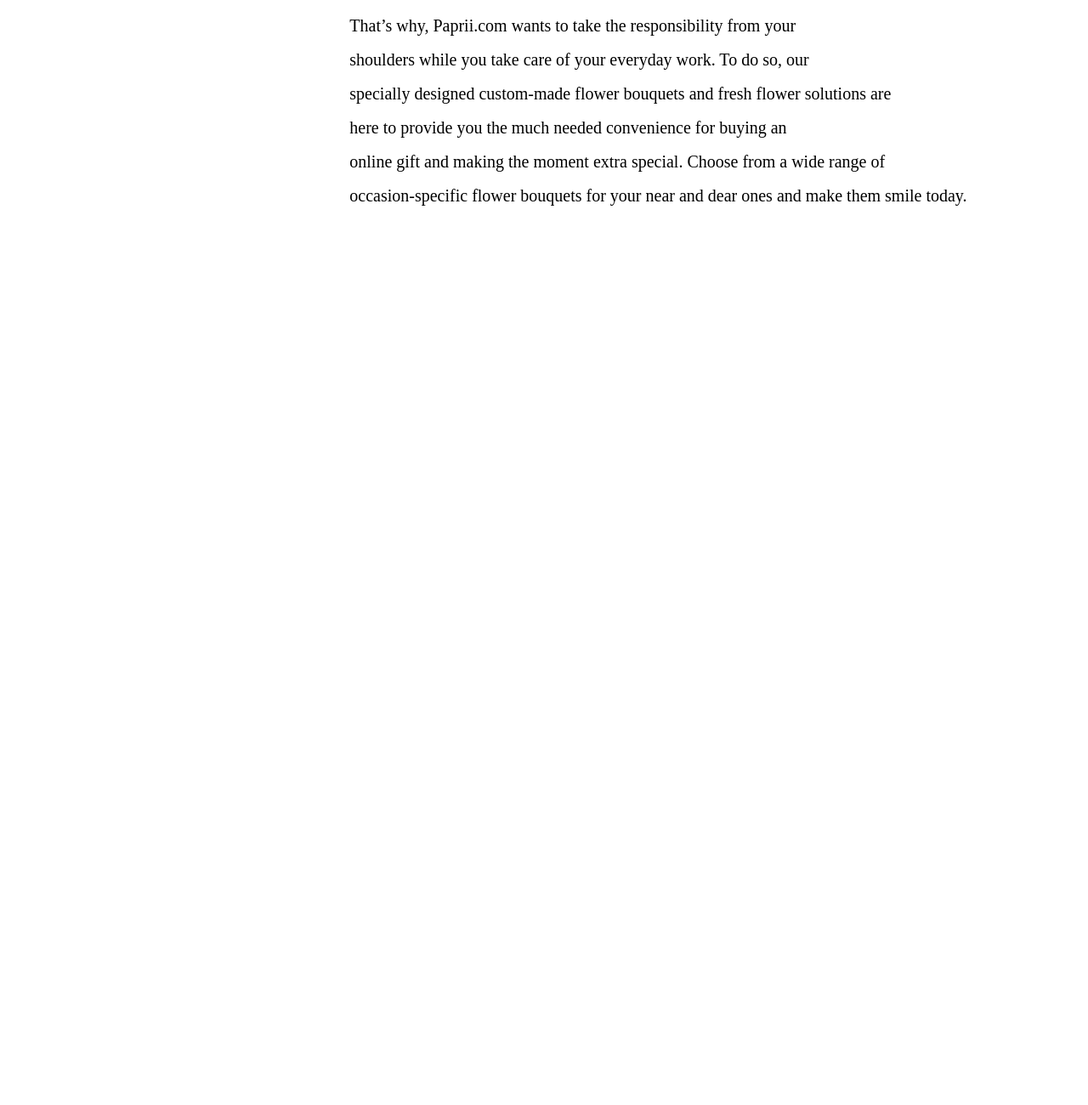
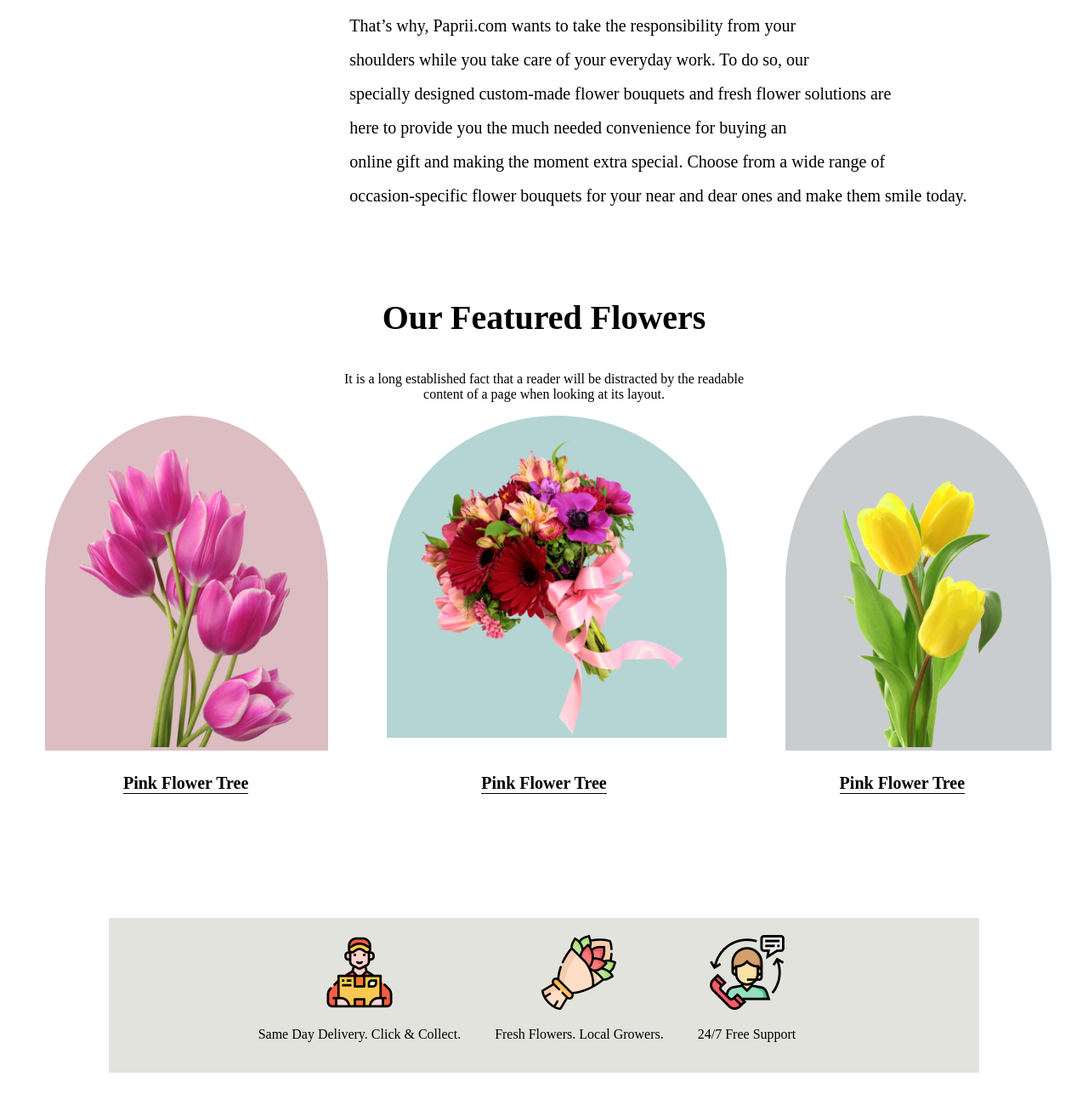
Before and after one commit to sadek101/new-assign-ment, a plain HTML site: page index.html in a window 1280 px wide. Shown: the part 805-2105 px from the top of the page at 85% size. Before the commit the page ends 1083 px from the top, so only its background shows below. Drawn offline with Linux system fonts and the light colour scheme.

Commit message:
danger commit

```diff
--- a/index.html
+++ b/index.html
@@ -1,11 +1,13 @@
 <!DOCTYPE html>
 <html lang="en">
+
 <head>
     <meta charset="UTF-8">
     <meta name="viewport" content="width=device-width, initial-scale=1.0">
     <title>new-assign-ment</title>
     <link rel="stylesheet" href="style.css">
 </head>
+
 <body>
     <!---------header----------->
     <section class="header">
@@ -34,8 +36,68 @@
         </div>
         <div>
             <h3 class="about-title">About us</h3>
-        <p class="about-text">That’s why, Paprii.com wants to take the responsibility from your <br> shoulders while you take care of your everyday work. To do so, our  <br>specially designed custom-made flower bouquets and fresh flower solutions are <br> here to provide you the much needed convenience for buying an <br> online gift and making the moment extra special. Choose from a wide range of <br>occasion-specific flower bouquets for your near and dear ones and make them smile today.</p>
+            <p class="about-text">That’s why, Paprii.com wants to take the responsibility from your <br> shoulders while
+                you take care of your everyday work. To do so, our <br>specially designed custom-made flower bouquets
+                and fresh flower solutions are <br> here to provide you the much needed convenience for buying an <br>
+                online gift and making the moment extra special. Choose from a wide range of <br>occasion-specific
+                flower bouquets for your near and dear ones and make them smile today.</p>
+        </div>
+    </section>
+
+    <!------------Feature---------------->
+    <section class="Feature">
+        <div class="Feature-all">
+            <h3 class="about-title">Our Featured Flowers</h3>
+            <p>It is a long established fact that a reader will be distracted by the readable <br>
+                content of a page when looking at its layout.</p>
+        </div>
+        <div class="Feature-main">
+            <div>
+                <div class="fatured-first">
+                    <img class="Feature-photo" src="./img/pngwing 6.png" alt="">
+                </div>
+
+
+            </div>
+            <div>
+                <div class="fatured-second">
+                    <img class="Feature-photo" src="./img/pngwing 5.png" alt="">
+
+                </div>
+
+
+            </div>
+            <div>
+                <div class="fatured-third">
+                    <img class="Feature-photo" src="./img/pngwing 7.png" alt="">
+
+                </div>
+            </div>
+
+        </div>
+        <div class="Feature-main">
+            <h4 class="flower-text">Pink Flower Tree</h4>
+            <h4 class="flower-text">Pink Flower Tree</h4>
+            <h4 class="flower-text">Pink Flower Tree</h4>
+        </div>
+
+    </section>
+    <!----------Feture------------->
+    <!-----------faq------------------>
+    <section class="service">
+        <div class="service-main">
+            <img src="./img/Group 57.png" alt="">
+            <p>Same Day Delivery. Click & Collect.</p>
+        </div>
+        <div class="service-main">
+            <img src="./img/Group 58.png" alt="">
+            <p>Fresh Flowers. Local Growers.</p>
+        </div>
+        <div class="service-main">
+            <img src="./img/Group 59.png" alt="">
+            <p>24/7 Free Support</p>
         </div>
     </section>
 </body>
+
 </html>
--- a/style.css
+++ b/style.css
@@ -40,3 +40,65 @@ height: 550px;
     font-size: 20px;
     line-height: 40px;
 }
+/*----------about--------------*/
+
+/*----------feature--------------*/
+.Feature{
+    margin-top: 80px;
+}
+.Feature-all{
+    text-align: center;
+}
+.Feature-photo{
+    height: 350px;
+    width: auto;
+}
+
+.Feature-main{
+    display: flex;
+    justify-content: space-around;
+
+}
+.fatured-first{
+    background-color: rgb(219, 189, 194);
+    padding-top: 40px;
+    padding-left: 40px;
+    padding-right: 40px;
+    border-radius: 50% 50% 0 0;
+    margin-left: 10px;
+}
+.fatured-second{
+    background-color: rgb(181, 212, 212);
+    padding-top: 25px;
+    padding-left: 25px;
+    padding-right: 25px;
+    border-radius: 50% 50% 0 0;
+}
+.fatured-third{
+    background-color: rgb(201, 205, 207);
+    padding-top: 40px;
+    padding-left: 40px;
+    padding-right: 40px;
+    border-radius: 50% 50% 0 0;
+}
+.flower-text{
+
+    font-size: 20px;
+    border-bottom: 1px solid black;
+
+}
+/*-------featured---------*/
+/*-------service---------*/
+.service{
+    margin: 120px;
+    display: flex;
+    justify-content: center;
+    background-color: rgb(227, 227, 222);
+    padding: 20px;
+
+
+}
+.service-main{
+    margin-right: 40px;
+    text-align: center;
+}
```
Lines whose indentation alone changed are shown as unchanged.
